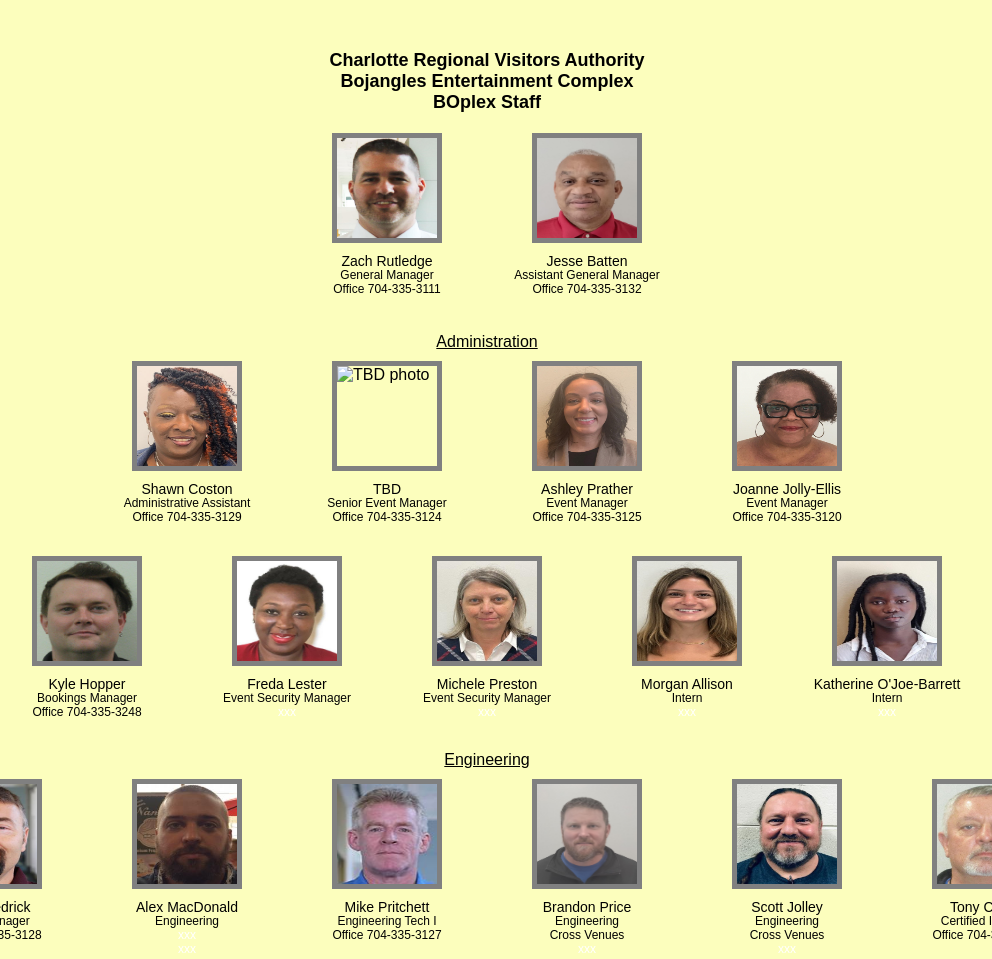
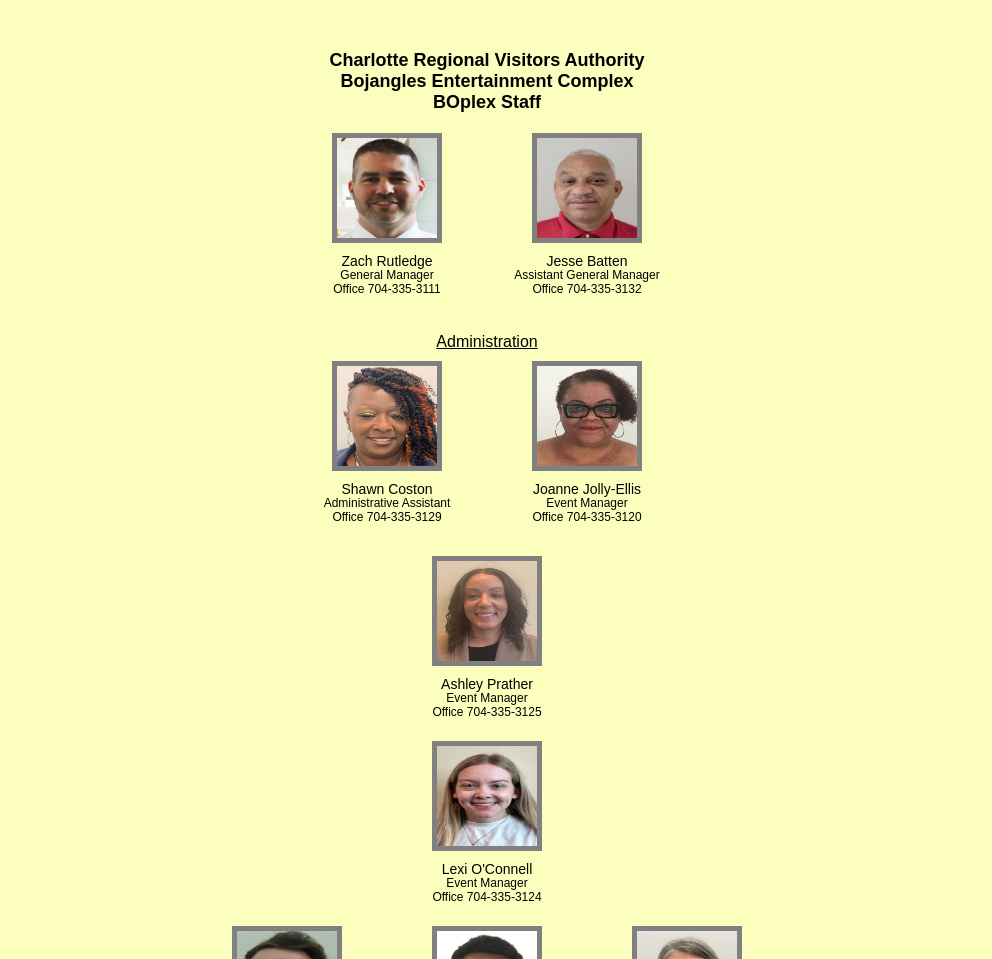
Before and after one commit to ChasCampbell/bpx, a plain HTML site: page index.html in a window 1280 px wide. Shown: the top 959 px of the page, without its empty margins (153-1145 px from the left). Drawn offline with Linux system fonts and the light colour scheme.

Commit message:
Update index.html
Added O'Connell; removed interns Allison and O"Joe-Barrett

```diff
--- a/index.html
+++ b/index.html
@@ -114,14 +114,15 @@
       </p>
     </div>
     <div class="individuals">
-      <img class="pic" src="Personnel/.jpg" alt="TBD photo"/>
+      <img class="pic" src="Personnel/Jolly-Ellis, Joanne.jpg" alt="Joanne Jolly-Ellis photo"/>
       <p class="name">
-      TBD
+      Joanne Jolly-Ellis
       </p>
       <p class="position">
-      Senior Event Manager<br>Office 704-335-3124
+      Event Manager<br>Office 704-335-3120
       </p>
     </div>
+ </div>
     <div class="individuals">
       <img class="pic" src="Personnel/Prather, Ashley.jpg" alt="Ashley Prather photo"/>
       <p class="name">
@@ -132,15 +133,14 @@
       </p>
     </div>
     <div class="individuals">
-      <img class="pic" src="Personnel/Jolly-Ellis, Joanne.jpg" alt="Joanne Jolly-Ellis photo"/>
+      <img class="pic" src="Personnel/O'Connell, Lexi.png" alt="Lexi O'Connell photo"/>
       <p class="name">
-      Joanne Jolly-Ellis
+      Lexi O'Connell
       </p>
       <p class="position">
-      Event Manager<br>Office 704-335-3120
+      Event Manager<br>Office 704-335-3124
       </p>
     </div>
- </div>
  <div class="officers">
     <div class="individuals">
       <img class="pic" src="Personnel/Hopper, Kyle.jpg" alt="Kyle Hopper photo"/>
@@ -167,24 +167,6 @@
       </p>
       <p class="position">
       Event Security Manager<br><span style="color: white;">xxx</span>
-      </p>
-    </div>
-    <div class="individuals">
-      <img class="pic" src="Personnel/Allison, Morgan.jpg" alt="Morgan Allison photo"/>
-      <p class="name">
-      Morgan Allison
-      </p>
-      <p class="position">
-      Intern<br><span style="color: white;">xxx</span>
-      </p>
-    </div>
-    <div class="individuals">
-      <img class="pic" src="Personnel/O'Joe-Barrett, Katherin.jpg" alt="Katherine O'Joe-Barrett photo"/>
-      <p class="name">
-      Katherine O'Joe-Barrett
-      </p>
-      <p class="position">
-      Intern<br><span style="color: white;">xxx</span>
       </p>
     </div>
   </div> <!-- End of Administration -->
```
